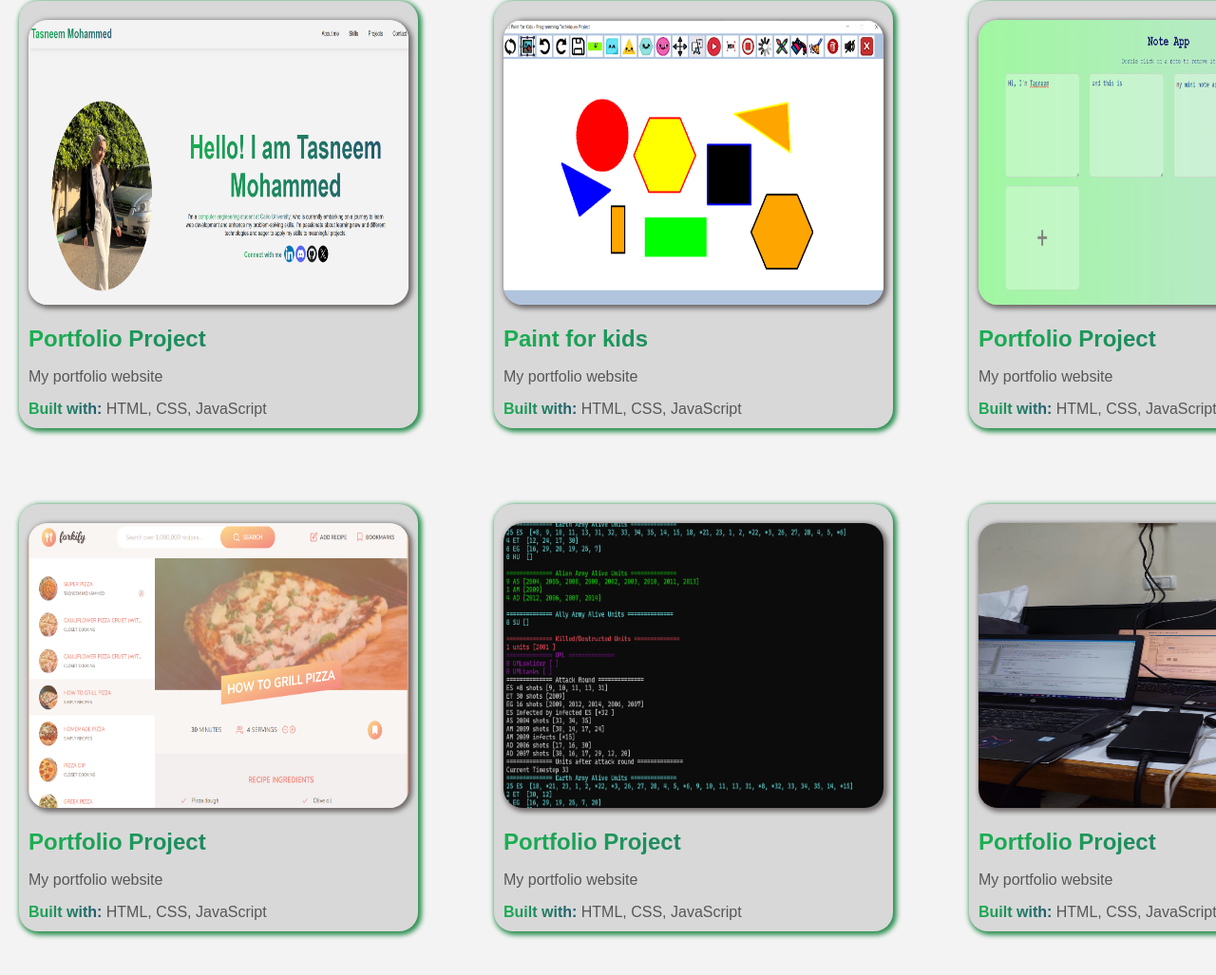
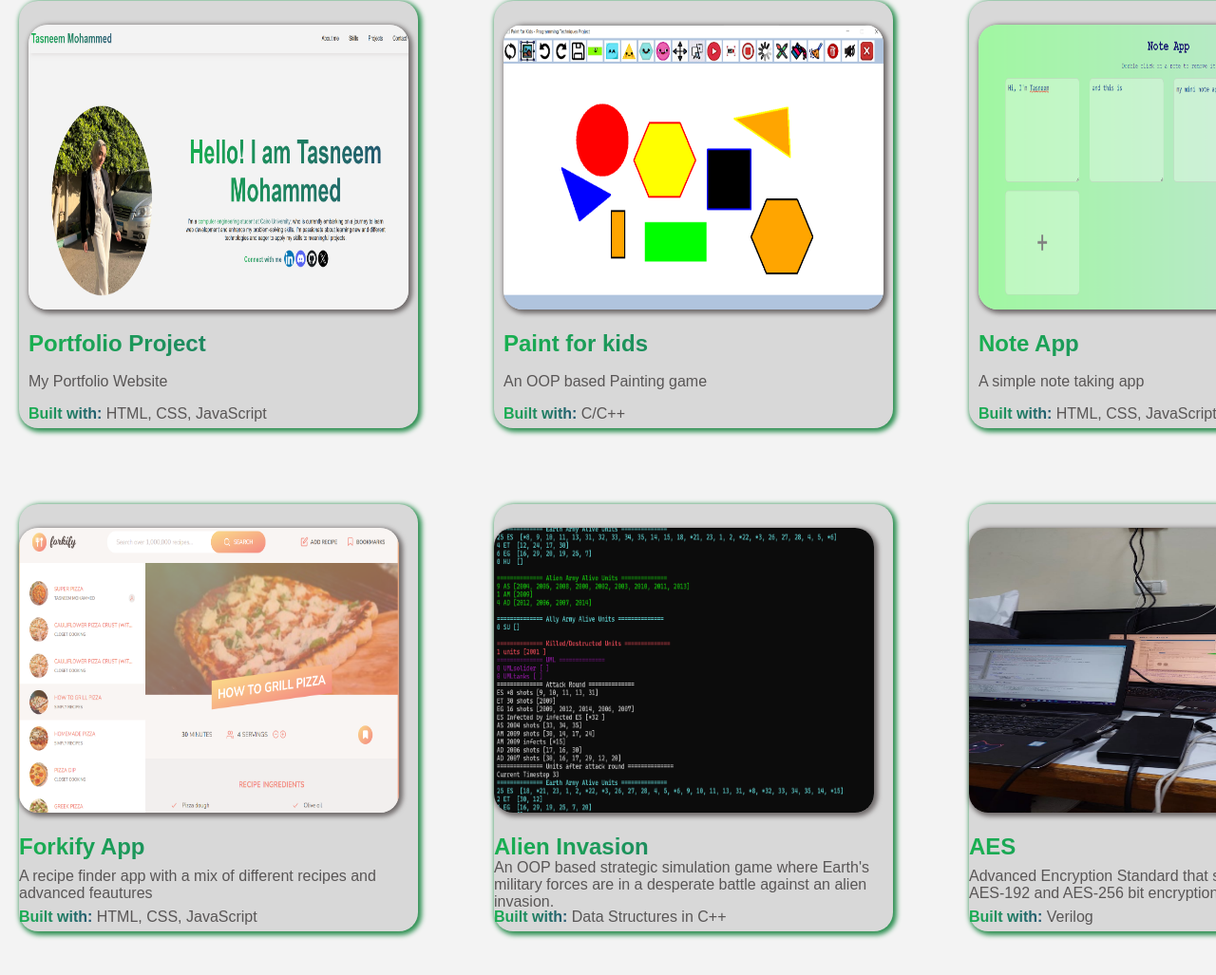
Before and after one commit to Tasneemmohammed0/web-dev-training, a plain HTML site: page my portfolio project/index.html in a window 1280 px wide. Shown: the part 1241-2268 px from the top of the page at 95% size. Drawn offline with Linux system fonts and the light colour scheme.

Commit message:
📄 Updated the projects description

```diff
--- a/my portfolio project/index.html
+++ b/my portfolio project/index.html
@@ -99,60 +99,83 @@
         <div class="project">
           <img src="images/portfolio-project.png" alt="portfolio project" />
           <h2 class="prject-name">Portfolio Project</h2>
-          <p class="project-description">My portfolio website</p>
+          <p class="project-description">My Portfolio Website</p>
           <div class="project-languages">
             <span class="font-semibold">Built with:</span>
             <span class="languages-text">HTML, CSS, JavaScript</span>
           </div>
         </div>
+
+        <a href="https://github.com/habibayman/PaintForKids" target="_blank">
           <div class="project">
             <img src="images/paint-for-kids-project.png" alt="paint for kids" />
             <h2 class="prject-name">Paint for kids</h2>
-          <p class="project-description">My portfolio website</p>
+            <p class="project-description">An OOP based Painting game</p>
+            <div class="project-languages">
+              <span class="font-semibold">Built with:</span>
+              <span class="languages-text">C/C++</span>
+            </div>
+          </div>
+        </a>
+        <a href="https://tasneemmohammed0.github.io/note-app/" target="_blank">
+          <div class="project">
+            <img src="images/note-app-project.png" alt="Note app" />
+            <h2 class="prject-name">Note App</h2>
+            <p class="project-description">A simple note taking app</p>
             <div class="project-languages">
               <span class="font-semibold">Built with:</span>
               <span class="languages-text">HTML, CSS, JavaScript</span>
             </div>
           </div>
+        </a>
+
         <div class="project">
-          <img src="images/note-app-project.png" alt="Note app" />
-          <h2 class="prject-name">Portfolio Project</h2>
-          <p class="project-description">My portfolio website</p>
+          <img src="images/forkify-app-project.png" alt="forkify app" />
+          <h2 class="prject-name">Forkify App</h2>
+          <p class="project-description">
+            A recipe finder app with a mix of different recipes and advanced
+            feautures
+          </p>
           <div class="project-languages">
             <span class="font-semibold">Built with:</span>
             <span class="languages-text">HTML, CSS, JavaScript</span>
           </div>
         </div>
-        <div class="project">
-          <img src="images/forkify-app-project.png" alt="forkify app" />
-          <h2 class="prject-name">Portfolio Project</h2>
-          <p class="project-description">My portfolio website</p>
-          <div class="project-languages">
-            <span class="font-semibold">Built with:</span>
-            <span class="languages-text">HTML, CSS, JavaScript</span>
-          </div>
-        </div>
+
+        <a
+          href="https://github.com/bedosaber77/Alien-Invasion-Simulation-Game"
+          target="_blank"
+        >
           <div class="project">
             <img
               src="images/alien-invasion-project.png"
               alt="alien invasion project"
             />
-          <h2 class="prject-name">Portfolio Project</h2>
-          <p class="project-description">My portfolio website</p>
+            <h2 class="prject-name">Alien Invasion</h2>
+            <p class="project-description">
+              An OOP based strategic simulation game where Earth's military
+              forces are in a desperate battle against an alien invasion.
+            </p>
             <div class="project-languages">
               <span class="font-semibold">Built with:</span>
-            <span class="languages-text">HTML, CSS, JavaScript</span>
+              <span class="languages-text">Data Structures in C++</span>
             </div>
           </div>
+        </a>
+        <a href="https://github.com/ahmedfathy090/AES" target="_blank">
           <div class="project">
             <img src="images/AES-project.jpg" alt="AES project" />
-          <h2 class="prject-name">Portfolio Project</h2>
-          <p class="project-description">My portfolio website</p>
+            <h2 class="prject-name">AES</h2>
+            <p class="project-description">
+              Advanced Encryption Standard that supporst AES-128, AES-192 and
+              AES-256 bit encryption and decryption
+            </p>
             <div class="project-languages">
               <span class="font-semibold">Built with:</span>
-            <span class="languages-text">HTML, CSS, JavaScript</span>
+              <span class="languages-text">Verilog</span>
             </div>
           </div>
+        </a>
       </div>
     </section>
   </body>
--- a/my portfolio project/style.css
+++ b/my portfolio project/style.css
@@ -1,5 +1,8 @@
 * {
   font-family: sans-serif;
+}
+html {
+  scroll-behavior: smooth;
 }
 
 body {
@@ -7,11 +10,14 @@ body {
   background-color: #f3f3f3;
   margin-bottom: 1000px;
 }
+a {
+  text-decoration: none;
+}
 
 .header {
   background-color: #f3f3f3;
   top: 0;
-  position: sticky;
+  /* position: sticky; */
   z-index: 1000;
   display: flex;
   justify-content: space-between;
@@ -174,6 +180,7 @@ ul {
   grid-template-rows: 340px 32px 48px 20px;
   align-items: center;
   justify-content: center;
+  align-content: center;
 
   border-radius: 20px;
 
@@ -186,7 +193,7 @@ ul {
   transition: transform 0.2s ease;
 }
 .project:hover {
-  transform: scale(1.1);
+  transform: translateY(-20px);
 }
 
 .project-description {
```
Lines whose indentation alone changed are shown as unchanged.
